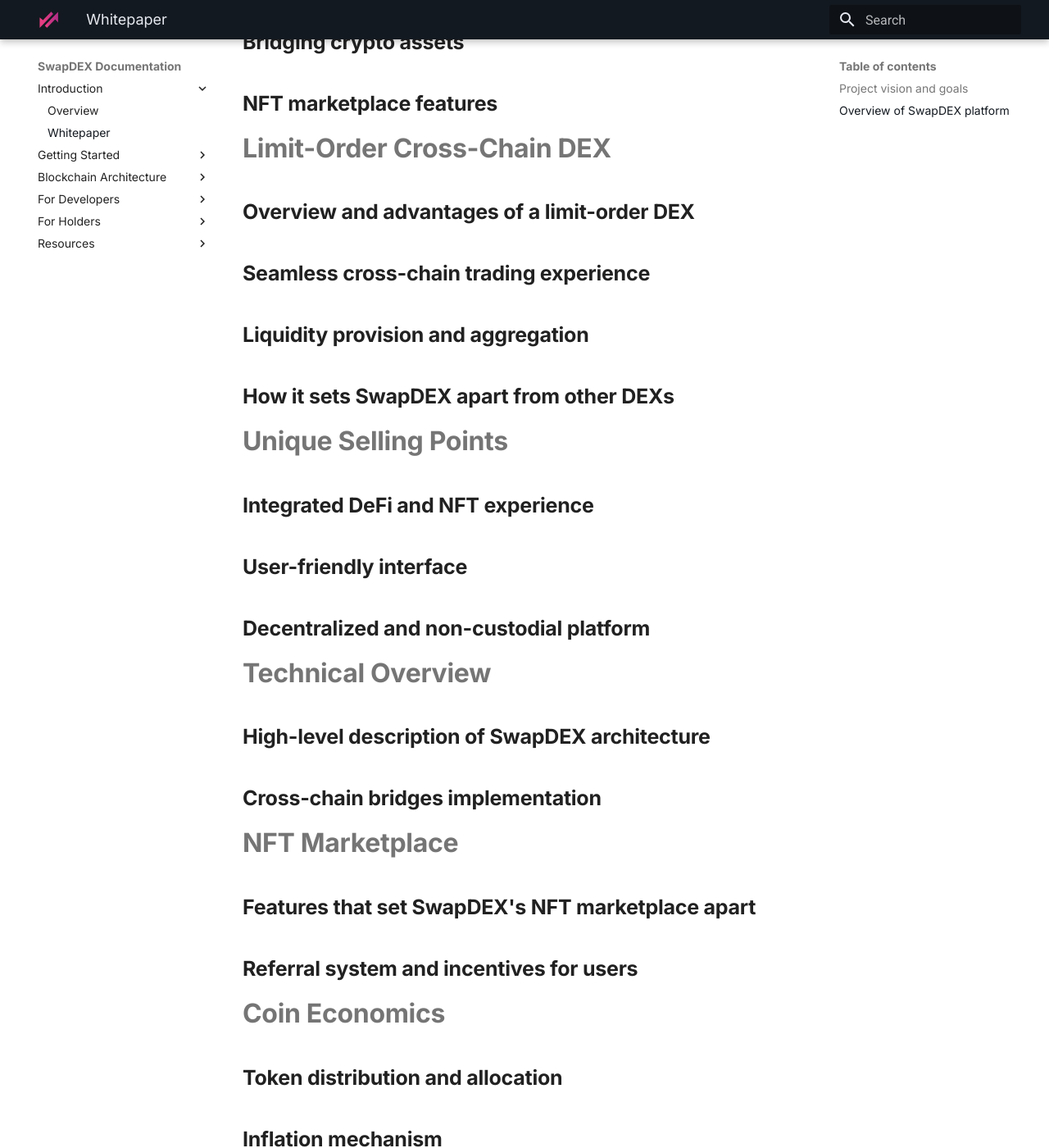
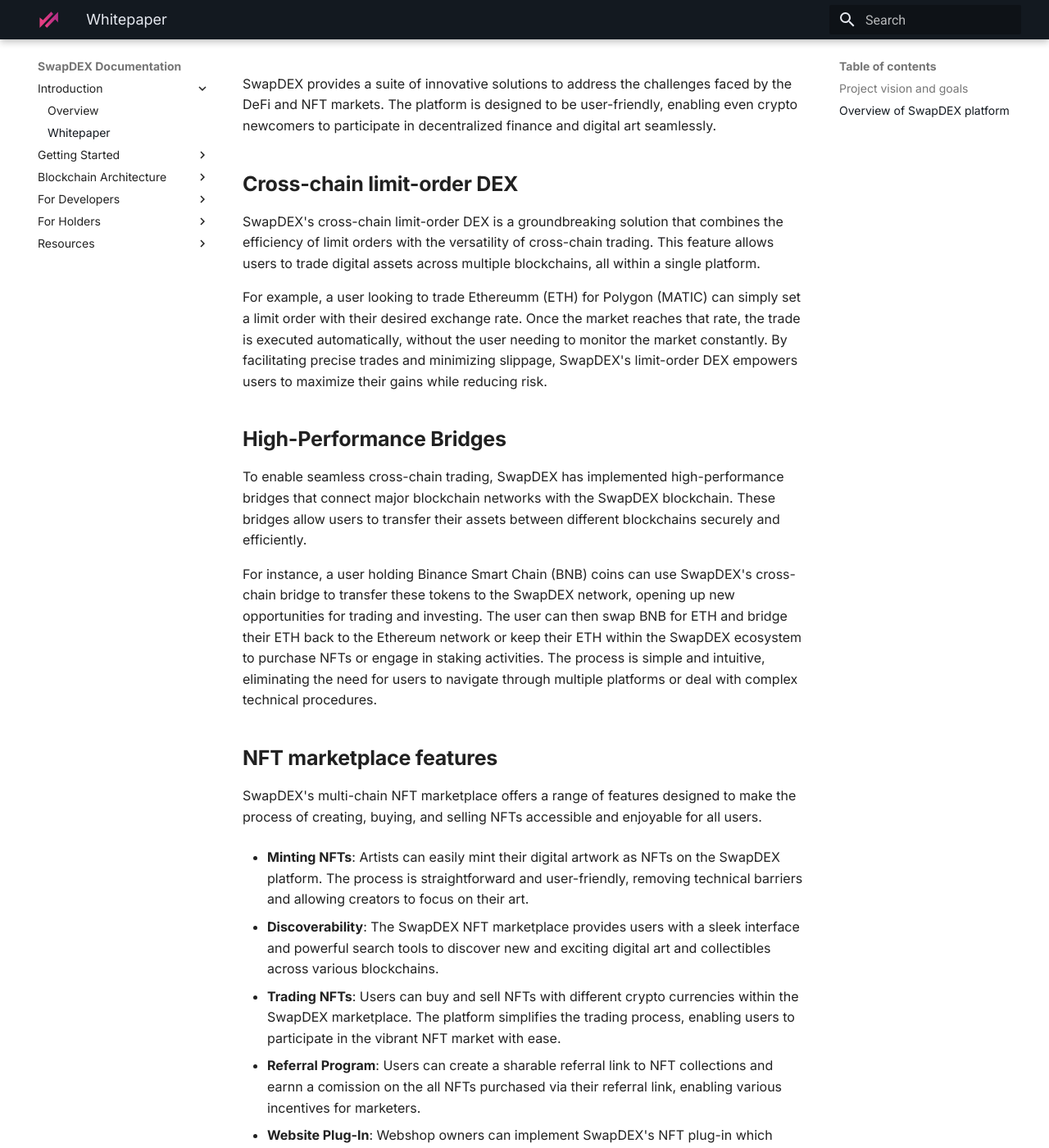
Before and after one commit to Petar-23/test-docs, an MkDocs documentation site: the page built from docs/intro/whitepaper.md, in a window 1280 px wide and 1400 px high, scrolled down 3053 px. Shown: the whole window at 82% size. Built offline with MkDocs 1.6.1 and Material for MkDocs 9.7.7, drawn with Linux system fonts in a browser that asks for light colours; nearby versions of some CDN libraries; some of the changed text lies outside the part shown.

Commit message:
whitepaper 03 and 04

```diff
--- a/docs/intro/whitepaper.md
+++ b/docs/intro/whitepaper.md
@@ -3,17 +3,23 @@
 ---
 
 # Introduction
-Welcome to the world of SwapDEX, where our mission is to revolutionize the DeFi landscape by offering a user-friendly and accessible platform that integrates both DeFi and NFT solutions seamlessly. We're here to break down barriers and make decentralized finance a truly enjoyable experience for everyone.
+
+Welcome to the world of SwapDEX, where our mission is to revolutionize the DeFi landscape by offering a user-friendly and accessible platform that integrates both DeFi and NFT solutions seamlessly.
+We're here to break down barriers and make decentralized finance a truly enjoyable experience for everyone.
 
 ## Project vision and goals
-Our vision is simple: we want to create a one-stop-shop for all your DeFi and NFT needs. We believe that by combining the best of both worlds, we can foster a thriving ecosystem where traders, investors, artists, and collectors can come together and interact with ease.
+
+Our vision is simple: we want to create a one-stop-shop for all your DeFi and NFT needs.
+We believe that by combining the best of both worlds, we can foster a thriving ecosystem where traders, investors, artists, and collectors can come together and interact with ease.
 
 Our goals are threefold:
-- To provide a seamless and efficient cross-chain trading experience through our limit-order DEX, bridging the gap between various blockchains.
-- To offer a diverse and inclusive NFT marketplace, where users can explore and transact with digital art and collectibles from multiple networks.
-- To drive mass adoption of DeFi and NFTs by making our platform user-friendly, secure, and accessible for both newcomers and experienced users alike.
+
+* To provide a seamless and efficient cross-chain trading experience through our limit-order DEX, bridging the gap between various blockchains.
+* To offer a diverse and inclusive NFT marketplace, where users can explore and transact with digital art and collectibles from multiple networks.
+* To drive mass adoption of DeFi and NFTs by making our platform user-friendly, secure, and accessible for both newcomers and experienced users alike.
 
 ## Overview of SwapDEX platform
+
 SwapDEX is an innovative platform that brings together a cross-chain limit-order DEX, cross-chain bridges, and an NFT marketplace, all under one roof. Our platform is designed to be fully decentralized and non-custodial, ensuring that users retain complete control over their assets at all times.
 
 At its core, SwapDEX enables users to trade various digital assets across different blockchains, while also providing a vibrant marketplace for NFT artists and collectors to showcase and purchase unique digital art and collectibles. With a strong focus on user experience, SwapDEX aims to create an environment where everyone can enjoy the benefits of decentralized finance and NFTs without the hassle.
@@ -21,28 +27,35 @@
 So, join us on our journey to reshape the DeFi and NFT space, as we work tirelessly to bring you the best of both worlds in one seamless and user-friendly platform. Welcome aboard!
 
 # Problems Addressed
+
 SwapDEX is designed to tackle the most pressing challenges faced by the DeFi and NFT markets. By offering innovative solutions, SwapDEX aims to create a significant impact on the industry, unlocking growth opportunities and fostering mass adoption.
 
 ## Inefficiencies in current DeFi solutions
+
 Current DeFi solutions often suffer from inefficiencies such as slow transaction times, high fees, and fragmented liquidity. Slow transaction times can lead to missed trading opportunities and frustration for users, while high fees can make small transactions uneconomical. Fragmented liquidity, which results from assets being spread across multiple platforms, can lead to price discrepancies and limited trading options. These issues limit the overall usability of DeFi platforms, discouraging widespread adoption.
 
 **SwapDEX Solution: Efficient Limit-Order DEX and Cross-Chain Bridges**
+
 SwapDEX's high-performance limit-order DEX is built using cutting-edge technology to provide fast and cost-effective transactions. By utilizing limit orders, users can set their desired buy or sell prices, reducing slippage and enabling more precise trading strategies. This approach ensures that users can efficiently execute trades, capitalizing on market opportunities and minimizing losses due to market volatility.
 
 Our cross-chain bridges support major blockchain networks, creating a unified platform where users can access a vast array of digital assets. These bridges consolidate liquidity from various sources, enabling deep and diverse trading pools. As a result, users can enjoy better price execution and a seamless trading experience, driving increased adoption of DeFi solutions.
 
 ## Lack of interoperability between blockchains
+
 The DeFi ecosystem is fragmented, with multiple blockchains and platforms operating independently. This lack of interoperability makes it difficult for users to access and manage assets across different networks, limiting the potential for growth within the DeFi space. Users often have to rely on complex processes and multiple tools to move assets between different blockchains, leading to a cumbersome and time-consuming experience.
 
 **SwapDEX Solution: Efficient Limit-Order DEX and Cross-Chain Bridges**
+
 SwapDEX's cross-chain limit-order DEX is designed to enable seamless trading of digital assets across multiple blockchains. This interoperability is achieved through the deployment of advanced cross-chain bridges that facilitate smooth and secure asset transfers between networks. Users no longer have to rely on multiple platforms or complex processes to access a broad range of assets, simplifying their trading experience and encouraging greater participation in DeFi.
 
 By connecting various blockchain networks, SwapDEX fosters a more inclusive and collaborative DeFi ecosystem. This enhanced interoperability unlocks the potential for innovative cross-chain financial products and services, enabling users to harness the full potential of decentralized finance.
 
 ## Barriers to entry for NFT marketplace participants
+
 Many NFT marketplaces are restricted to a single blockchain, creating barriers for artists and collectors who wish to transact across different networks. This limitation stifles creativity and restricts access to a diverse range of digital art and collectibles. Additionally, the complex and often expensive process of minting and trading NFTs can discourage new artists and collectors from entering the space.
 
 **SwapDEX Solution: Inclusive Multi-Chain NFT Marketplace**
+
 SwapDEX's multi-chain NFT marketplace breaks down the barriers faced by artists and collectors, offering a platform where NFTs from different blockchain networks can be easily accessed and traded. This inclusivity allows creators to showcase their work to a broader audience and enables collectors to discover and acquire a diverse range of digital art and collectibles.
 
 By simplifying the NFT minting and trading process and minimizing fees, SwapDEX lowers the barriers to entry for new artists and collectors, promoting widespread adoption of digital art and collectibles. The user-friendly interface and intuitive features of the SwapDEX NFT marketplace ensure that even users with limited technical knowledge can effortlessly engage in the world of NFTs.
@@ -51,41 +64,103 @@
 
 # SwapDEX Solutions
 
+SwapDEX provides a suite of innovative solutions to address the challenges faced by the DeFi and NFT markets.
+The platform is designed to be user-friendly, enabling even crypto newcomers to participate in decentralized finance and digital art seamlessly.
+
 ## Cross-chain limit-order DEX
-## Bridging crypto assets
+
+SwapDEX's cross-chain limit-order DEX is a groundbreaking solution that combines the efficiency of limit orders with the versatility of cross-chain trading.
+This feature allows users to trade digital assets across multiple blockchains, all within a single platform.
+
+For example, a user looking to trade Ethereumm (ETH) for Polygon (MATIC) can simply set a limit order with their desired exchange rate.
+Once the market reaches that rate, the trade is executed automatically, without the user needing to monitor the market constantly.
+By facilitating precise trades and minimizing slippage, SwapDEX's limit-order DEX empowers users to maximize their gains while reducing risk.
+
+## High-Performance Bridges
+
+To enable seamless cross-chain trading, SwapDEX has implemented high-performance bridges that connect major blockchain networks with the SwapDEX blockchain.
+These bridges allow users to transfer their assets between different blockchains securely and efficiently.
+
+For instance, a user holding Binance Smart Chain (BNB) coins can use SwapDEX's cross-chain bridge to transfer these tokens to the SwapDEX network, opening up new opportunities for trading and investing.
+The user can then swap BNB for ETH and bridge their ETH back to the Ethereum network or keep their ETH within the SwapDEX ecosystem to purchase NFTs or engage in staking activities.
+The process is simple and intuitive, eliminating the need for users to navigate through multiple platforms or deal with complex technical procedures.
+
 ## NFT marketplace features
+
+SwapDEX's multi-chain NFT marketplace offers a range of features designed to make the process of creating, buying, and selling NFTs accessible and enjoyable for all users.
+
+- **Minting NFTs**: Artists can easily mint their digital artwork as NFTs on the SwapDEX platform. The process is straightforward and user-friendly, removing technical barriers and allowing creators to focus on their art.
+
+- **Discoverability**: The SwapDEX NFT marketplace provides users with a sleek interface and powerful search tools to discover new and exciting digital art and collectibles across various blockchains.
+
+- **Trading NFTs**: Users can buy and sell NFTs with different crypto currencies within the SwapDEX marketplace. The platform simplifies the trading process, enabling users to participate in the vibrant NFT market with ease.
+
+- **Referral Program**: Users can create a sharable referral link to NFT collections and earnn a comission on the all NFTs purchased via their referral link, enabling various incentives for marketers.
+
+- **Website Plug-In**: Webshop owners can implement SwapDEX's NFT plug-in which enables the purchase of physical or digital goods with NFTs.
+
+By offering these cutting-edge solutions, SwapDEX is set to revolutionize the DeFi and NFT landscapes, making decentralized finance and digital art more accessible and enjoyable for everyone, regardless of their technical expertise.
 
 # Limit-Order Cross-Chain DEX
 
+SwapDEX's Limit-Order Cross-Chain DEX is a game-changing feature that sets the platform apart from other DEXs in the market.
+By combining the benefits of limit orders with seamless cross-chain trading, SwapDEX aims to provide a superior trading experience for users.
+
 ## Overview and advantages of a limit-order DEX
+
+A limit-order DEX allows users to set specific price points for their trades, ensuring that transactions are executed only when the desired market rate is reached.
+This approach provides several advantages over traditional DEXs, including:
+
+- **Control**: Limit orders give users greater control over their trades, enabling them to execute transactions at their preferred price points.
+- **Reduced Slippage**: By setting a precise exchange rate, users can minimize the risk of price slippage, which often occurs in fast-moving markets.
+- **Cost Efficiency**: Limit orders can help users save on transaction fees, as trades are executed only when the desired price point is reached.
+
 ## Seamless cross-chain trading experience
+
+SwapDEX's Limit-Order Cross-Chain DEX goes a step further by integrating cross-chain trading capabilities. This integration enables users to trade digital assets across various blockchains without leaving the platform, providing a frictionless and efficient trading experience.
+
+For example, a user can trade assets between the Ethereum and Binance Smart Chain networks directly on SwapDEX, without the need to use multiple platforms or perform complex wallet management tasks.
+
 ## Liquidity provision and aggregation
+
+To facilitate smooth trading and ensure a deep pool of assets, SwapDEX focuses on aggregating liquidity from various sources. This approach helps to minimize slippage and provide a more efficient trading experience for users. Furthermore, SwapDEX aims to collaborate with market makers and liquidity providers to ensure the availability of ample liquidity on the platform.
+
 ## How it sets SwapDEX apart from other DEXs
+
+The combination of limit-order functionality and cross-chain trading capabilities sets SwapDEX apart from other DEXs in the market. By providing users with greater control over their trades, reducing slippage, and offering a seamless cross-chain experience, SwapDEX aims to become a go-to platform for users seeking a powerful, user-friendly trading solution.
+
+In summary, SwapDEX's Limit-Order Cross-Chain DEX is a unique and innovative feature that provides users with an unparalleled trading experience. By addressing the challenges faced by traditional DEXs and incorporating cross-chain capabilities, SwapDEX is well-positioned to become a leading player in the DeFi space.
 
 # Unique Selling Points
 
 ## Integrated DeFi and NFT experience
+
 ## User-friendly interface
+
 ## Decentralized and non-custodial platform
 
 # Technical Overview
 
 ## High-level description of SwapDEX architecture
+
 ## Cross-chain bridges implementation
 
 # NFT Marketplace
 
 ## Features that set SwapDEX's NFT marketplace apart
+
 ## Referral system and incentives for users
 
 # Coin Economics
 
 ## Token distribution and allocation
+
 ## Inflation mechanism
 
 # Project Milestones and Future Goals
 
 ## Key milestones achieved
+
 ## Short-term and long-term goals
 
 # Partnerships and Collaborations
@@ -95,12 +170,15 @@
 # Legal and Regulatory Compliance
 
 ## Steps taken to operate as a decentralized platform
+
 ## Legal structure and commitment to decentralization
 
 # Team and Advisors
 
 ## Core team background and expertise
+
 ## Approach to anonymity and decentralization
+
 ## Advisors and their role in the project
 
 # Conclusion
--- a/mkdocs.yml
+++ b/mkdocs.yml
@@ -14,6 +14,9 @@
   - pymdownx.smartsymbols
   - admonition
   - pymdownx.details
+  - toc:
+      permalink: true
+      toc_depth: 3
 
 extra_css:
   - stylesheets/custom.css
```
